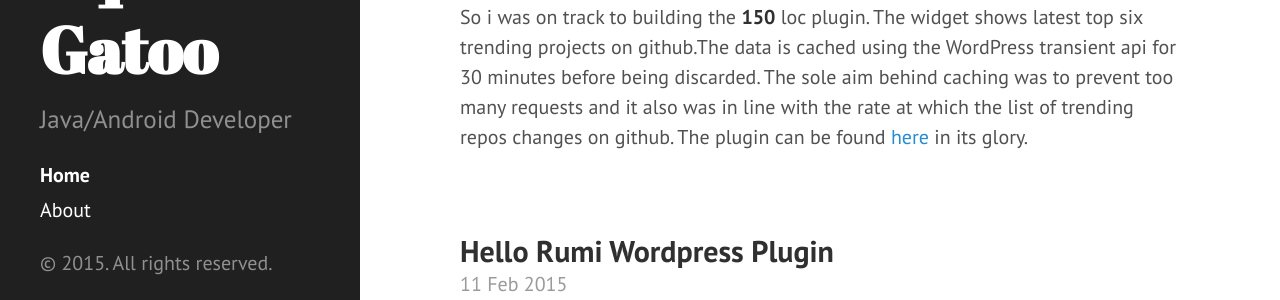
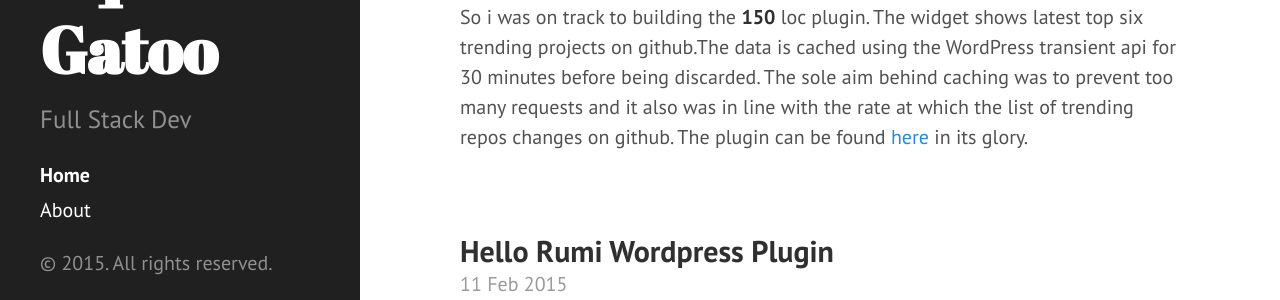
Before and after one commit to aqibgatoo/aqibgatoo.github.io, a Jekyll site: the page built from index.html, in a window 1280 px wide. Shown: the part 582-882 px from the top of the page. Built offline with Jekyll 4.4.1, drawn with Linux system fonts in a browser that asks for light colours; the list of posts is cut into pages by our own code.

Commit message:
change description

```diff
--- a/_config.yml
+++ b/_config.yml
@@ -9,7 +9,7 @@ relative_permalinks: true
 # Setup
 title:            Aqib Gatoo
 tagline:          'Portfolio/Blog'
-description:      'Java/Android Developer'
+description:      'Full Stack Dev'
 url:              http://aqibgatoo.github.io
 baseurl:         /
 
```
